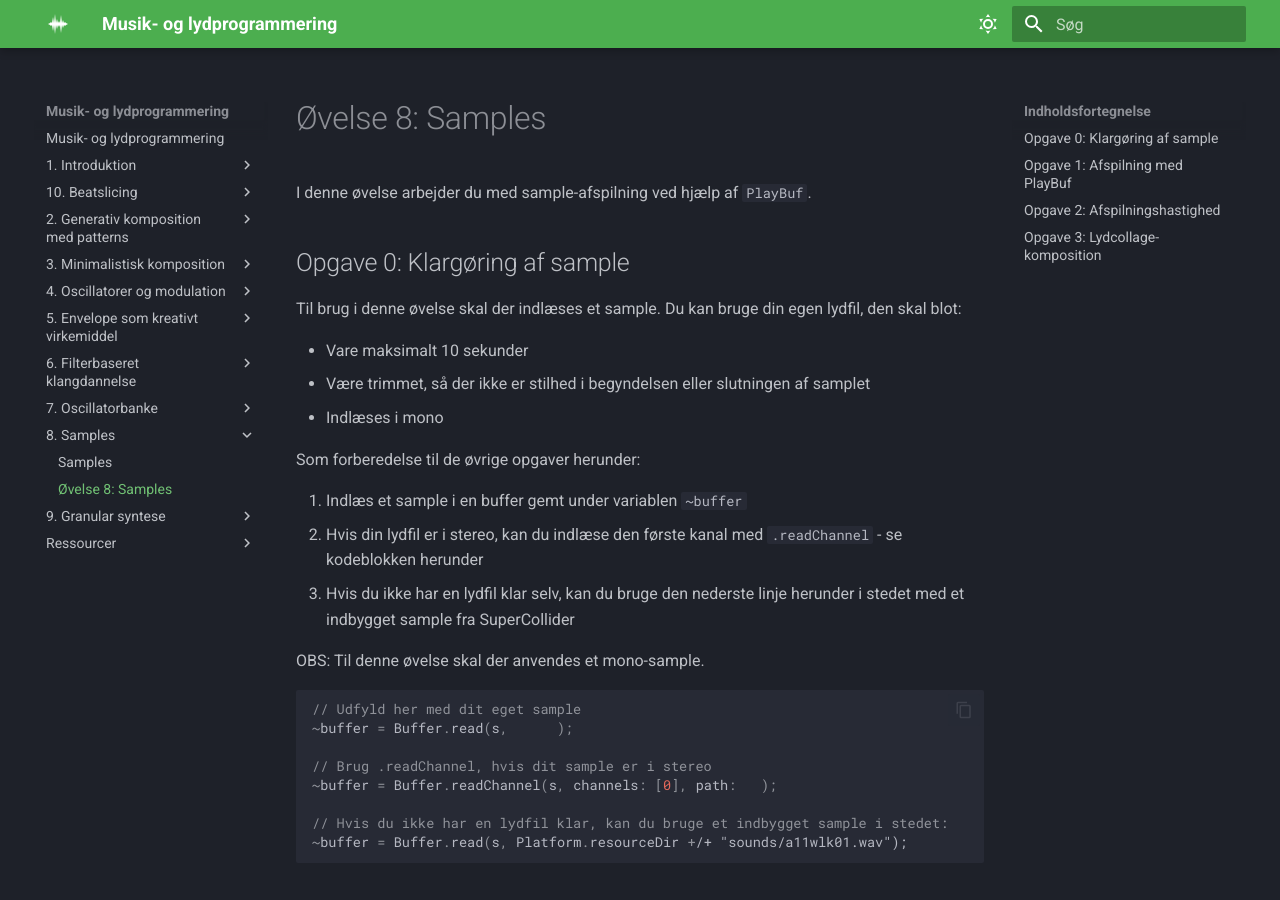
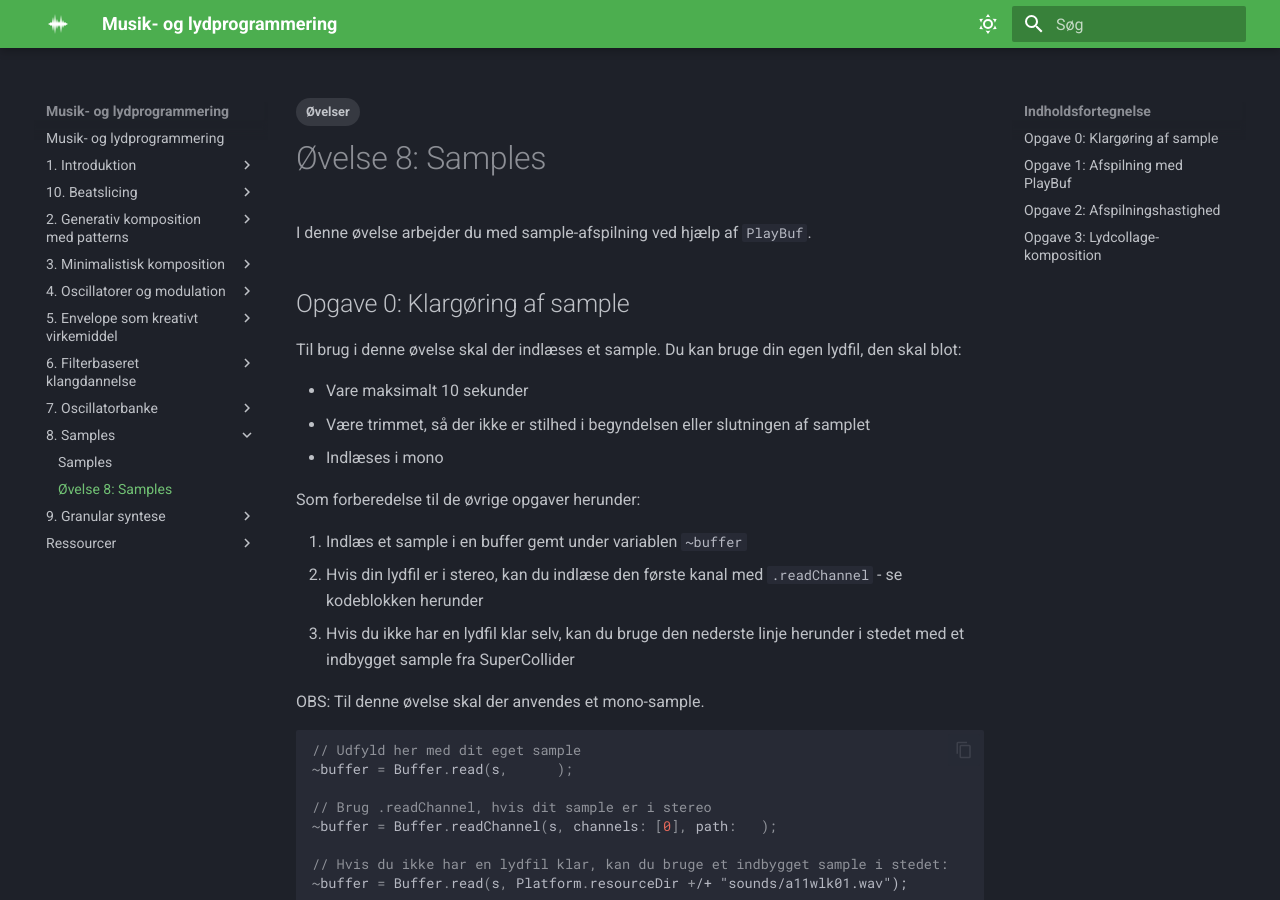
Before and after one commit to sparkletop/sparkletop.github.io, an MkDocs documentation site: the page built from docs/8. Samples/ø8-samples.md, in a window 1280 px wide and 900 px high. Built offline with MkDocs 1.6.1 and Material for MkDocs 9.7.7, drawn with Linux system fonts in a browser that asks for light colours.

Commit message:
add exercise tag to ø8

```diff
--- a/docs/8. Samples/ø8-samples.md
+++ b/docs/8. Samples/ø8-samples.md
@@ -1,3 +1,8 @@
+---
+tags:
+    - Øvelser
+---
+
 # Øvelse 8: Samples
 
 I denne øvelse arbejder du med sample-afspilning ved hjælp af `PlayBuf`.
```
